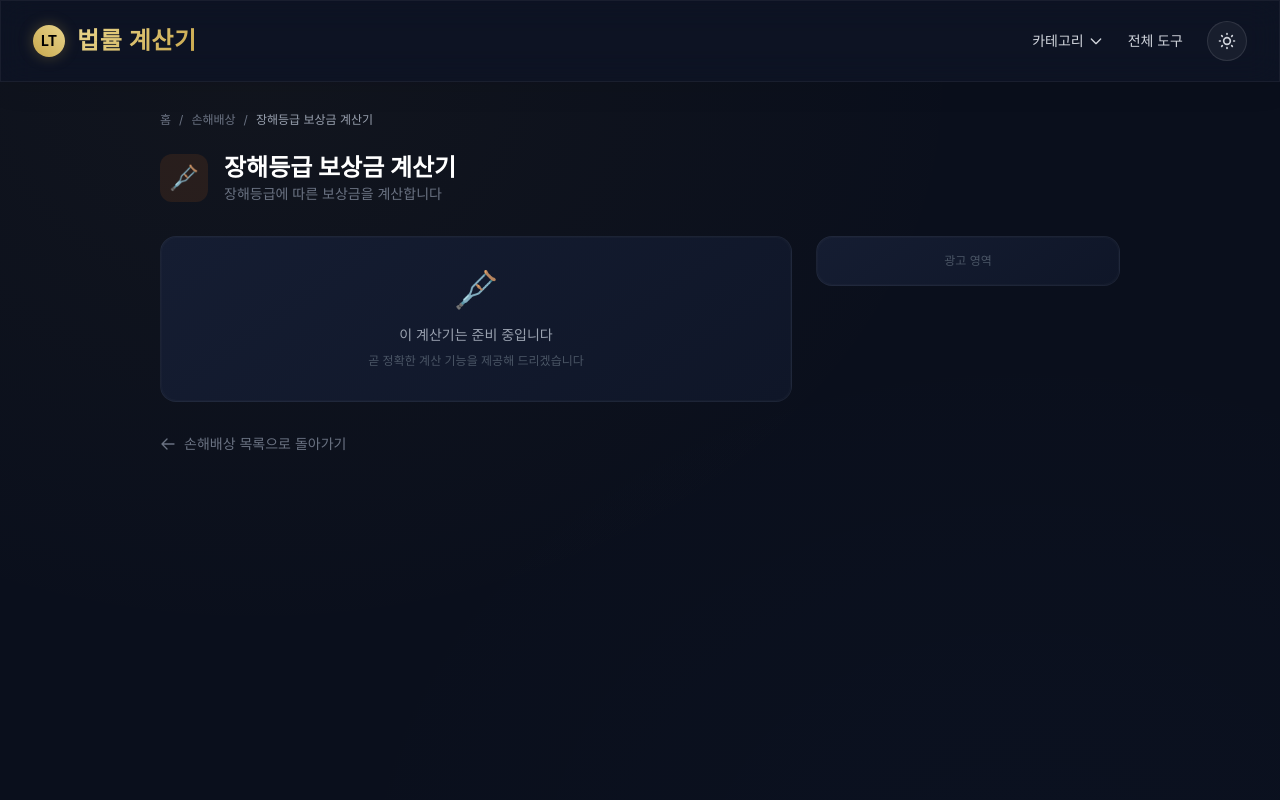
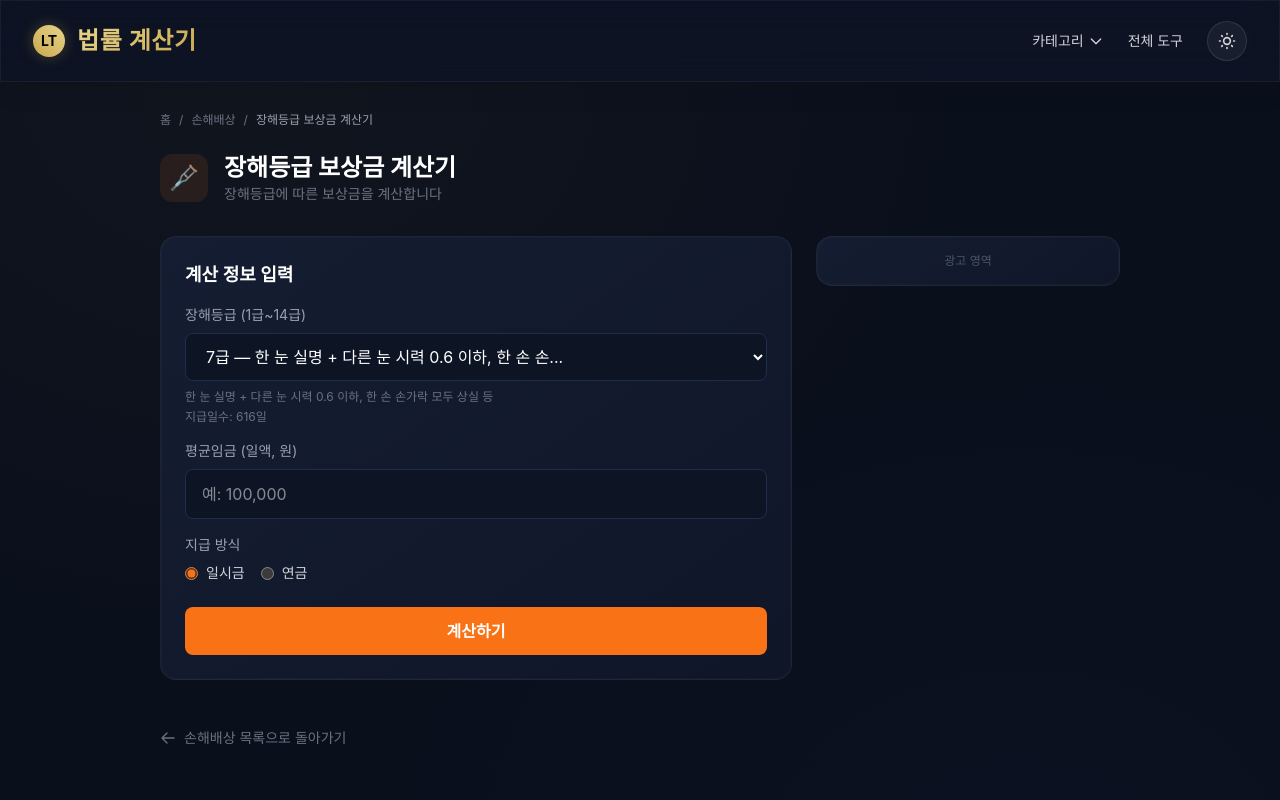
Before and after one commit to SublimerNJ/law-calc, a Next.js app: page /tools/damages/disability-compensation in a window 1280 px wide. Shown: the top 800 px of the page. Built offline with nearby package versions, Linux system fonts and the light colour scheme; a web font is replaced by a local one.

Commit message:
feat(09-02): add disability-compensation calculator
- 14-grade disability data per Industrial Accident Compensation Insurance Act
- Lump-sum and pension calculation for grades 1-7
- Grade descriptions and payment days from Schedule 2

```diff
--- /dev/null
+++ b/src/app/tools/damages/disability-compensation/page.tsx
@@ -0,0 +1,190 @@
+'use client';
+
+import { useState } from 'react';
+import CalculatorLayout from '@/components/ui/CalculatorLayout';
+import { TOOLS, CATEGORIES } from '@/lib/tools-data';
+
+const tool = TOOLS.find(t => t.id === 'disability-compensation')!;
+const category = CATEGORIES.find(c => c.id === 'damages')!;
+
+interface GradeInfo {
+  grade: number;
+  days: number;
+  pensionDays: number | null; // annual pension days, null if not eligible
+  description: string;
+}
+
+const DISABILITY_GRADES: GradeInfo[] = [
+  { grade: 1, days: 1474, pensionDays: 329, description: '두 눈 실명, 두 팔 또는 두 다리 상실 등 (가장 중증)' },
+  { grade: 2, days: 1309, pensionDays: 291, description: '한 눈 실명 + 다른 눈 시력 0.02 이하, 두 팔을 손목관절 이상에서 상실 등' },
+  { grade: 3, days: 1155, pensionDays: 257, description: '두 눈 시력 0.06 이하, 신경계통 기능에 노동이 불가능한 장해 등' },
+  { grade: 4, days: 1012, pensionDays: 224, description: '두 귀 청력 완전 상실, 한 팔을 팔꿈치관절 이상에서 상실 등' },
+  { grade: 5, days: 869, pensionDays: 193, description: '한 팔을 손목관절 이상에서 상실, 한 다리를 무릎관절 이상에서 상실 등' },
+  { grade: 6, days: 737, pensionDays: 164, description: '두 손의 손가락 모두 상실, 척추에 고도의 장해 등' },
+  { grade: 7, days: 616, pensionDays: 138, description: '한 눈 실명 + 다른 눈 시력 0.6 이하, 한 손 손가락 모두 상실 등' },
+  { grade: 8, days: 495, pensionDays: null, description: '한 다리에 가관절이 남은 경우, 한 발의 발가락 모두 상실 등' },
+  { grade: 9, days: 385, pensionDays: null, description: '한 눈 시력 0.06 이하, 신경계통 기능에 노동이 상당히 제한되는 장해 등' },
+  { grade: 10, days: 297, pensionDays: null, description: '한 눈 시력 0.1 이하, 한 손의 엄지손가락 상실 등' },
+  { grade: 11, days: 220, pensionDays: null, description: '두 귀 청력이 1m 이상에서 보통 말소리를 해득하지 못하는 경우 등' },
+  { grade: 12, days: 154, pensionDays: null, description: '한 눈의 안구에 조절기능에 현저한 장해, 쇄골·흉골 등에 기형이 남은 경우 등' },
+  { grade: 13, days: 99, pensionDays: null, description: '한 눈 시력 0.6 이하, 한 손의 새끼손가락 상실 등' },
+  { grade: 14, days: 55, pensionDays: null, description: '한 손의 엄지손가락 제1지절 이상 결손, 한 귀 청력이 1m 이상 해득 불가 등' },
+];
+
+function formatNumber(n: number): string {
+  return n.toLocaleString('ko-KR');
+}
+
+interface Result {
+  grade: GradeInfo;
+  lumpSum: number;
+  annualPension: number | null;
+  monthlyPension: number | null;
+}
+
+export default function DisabilityCompensationPage() {
+  const [selectedGrade, setSelectedGrade] = useState(7);
+  const [dailyWage, setDailyWage] = useState('');
+  const [paymentType, setPaymentType] = useState<'lump' | 'pension'>('lump');
+  const [result, setResult] = useState<Result | null>(null);
+
+  const gradeInfo = DISABILITY_GRADES.find(g => g.grade === selectedGrade)!;
+  const hasPensionOption = gradeInfo.pensionDays !== null;
+
+  const handleCalculate = () => {
+    const wage = parseInt(dailyWage.replace(/,/g, ''), 10);
+    if (!wage || wage <= 0) return;
+
+    const lumpSum = wage * gradeInfo.days;
+    let annualPension: number | null = null;
+    let monthlyPension: number | null = null;
+
+    if (gradeInfo.pensionDays) {
+      annualPension = wage * gradeInfo.pensionDays;
+      monthlyPension = Math.floor(annualPension / 12);
+    }
+
+    setResult({ grade: gradeInfo, lumpSum, annualPension, monthlyPension });
+  };
+
+  const handleWageChange = (e: React.ChangeEvent<HTMLInputElement>) => {
+    setDailyWage(e.target.value.replace(/[^0-9]/g, ''));
+  };
+
+  return (
+    <CalculatorLayout tool={tool} category={category}>
+      <div className="premium-card p-6 mb-4">
+        <h2 className="text-lg font-semibold text-white mb-4">계산 정보 입력</h2>
+
+        <div className="mb-4">
+          <label className="block text-sm text-gray-400 mb-2">장해등급 (1급~14급)</label>
+          <select
+            value={selectedGrade}
+            onChange={(e) => {
+              const g = parseInt(e.target.value, 10);
+              setSelectedGrade(g);
+              const info = DISABILITY_GRADES.find(gi => gi.grade === g)!;
+              if (!info.pensionDays) setPaymentType('lump');
+            }}
+            className="w-full bg-[#0d1424] border border-[#1e2d4a] rounded-lg px-4 py-3 text-white focus:border-[#f97316] focus:outline-none"
+          >
+            {DISABILITY_GRADES.map(g => (
+              <option key={g.grade} value={g.grade}>
+                {g.grade}급 — {g.description.substring(0, 30)}...
+              </option>
+            ))}
+          </select>
+          <p className="text-xs text-gray-500 mt-2">{gradeInfo.description}</p>
+          <p className="text-xs text-gray-500 mt-1">지급일수: {gradeInfo.days}일</p>
+        </div>
+
+        <div className="mb-4">
+          <label className="block text-sm text-gray-400 mb-2">평균임금 (일액, 원)</label>
+          <input
+            type="text"
+            inputMode="numeric"
+            value={dailyWage ? parseInt(dailyWage).toLocaleString('ko-KR') : ''}
+            onChange={handleWageChange}
+            placeholder="예: 100,000"
+            className="w-full bg-[#0d1424] border border-[#1e2d4a] rounded-lg px-4 py-3 text-white focus:border-[#f97316] focus:outline-none"
+          />
+          {dailyWage && (
+            <p className="text-xs text-gray-500 mt-1">
+              사고 전 3개월 평균임금 일액: {parseInt(dailyWage).toLocaleString('ko-KR')}원
+            </p>
+          )}
+        </div>
+
+        <div className="mb-6">
+          <label className="block text-sm text-gray-400 mb-2">지급 방식</label>
+          <div className="flex gap-4">
+            <label className="flex items-center gap-2 cursor-pointer">
+              <input
+                type="radio"
+                name="paymentType"
+                checked={paymentType === 'lump'}
+                onChange={() => setPaymentType('lump')}
+                className="accent-[#f97316]"
+              />
+              <span className="text-sm text-gray-300">일시금</span>
+            </label>
+            <label className={`flex items-center gap-2 ${hasPensionOption ? 'cursor-pointer' : 'opacity-40 cursor-not-allowed'}`}>
+              <input
+                type="radio"
+                name="paymentType"
+                checked={paymentType === 'pension'}
+                onChange={() => hasPensionOption && setPaymentType('pension')}
+                disabled={!hasPensionOption}
+                className="accent-[#f97316]"
+              />
+              <span className="text-sm text-gray-300">연금 {!hasPensionOption && '(1~7급만 해당)'}</span>
+            </label>
+          </div>
+        </div>
+
+        <button
+          onClick={handleCalculate}
+          className="w-full py-3 rounded-lg font-semibold text-white transition-opacity hover:opacity-90"
+          style={{ backgroundColor: category.color }}
+        >
+          계산하기
+        </button>
+      </div>
+
+      {result !== null && (
+        <div className="premium-card p-6">
+          <h2 className="text-lg font-semibold text-white mb-4">계산 결과</h2>
+
+          <div className="mb-4">
+            <p className="text-sm text-gray-400 mb-1">장해등급</p>
+            <p className="text-lg text-white">{result.grade.grade}급</p>
+            <p className="text-xs text-gray-500">{result.grade.description}</p>
+          </div>
+
+          <div className="mb-4">
+            <p className="text-sm text-gray-400 mb-1">장해보상 일시금</p>
+            <p className="text-2xl font-bold" style={{ color: category.color }}>
+              {formatNumber(result.lumpSum)}원
+            </p>
+            <p className="text-xs text-gray-500">평균임금 {dailyWage ? formatNumber(parseInt(dailyWage)) : '0'}원 x {result.grade.days}일</p>
+          </div>
+
+          {result.annualPension !== null && result.monthlyPension !== null && (
+            <div className="mb-4">
+              <p className="text-sm text-gray-400 mb-1">연금 선택 시</p>
+              <p className="text-lg text-white">연액: {formatNumber(result.annualPension)}원</p>
+              <p className="text-lg text-white">월액: {formatNumber(result.monthlyPension)}원</p>
+              <p className="text-xs text-gray-500">연금 지급일수: {result.grade.pensionDays}일/년</p>
+            </div>
+          )}
+
+          <div className="mt-4 pt-4 border-t border-[#1e2d4a]">
+            <p className="text-xs text-gray-500">
+              법적 근거: 산업재해보상보험법 제57조, 별표 2. 본 계산은 참고용이며 실제 지급액은 근로복지공단 심사에 따라 달라질 수 있습니다.
+            </p>
+          </div>
+        </div>
+      )}
+    </CalculatorLayout>
+  );
+}
```
